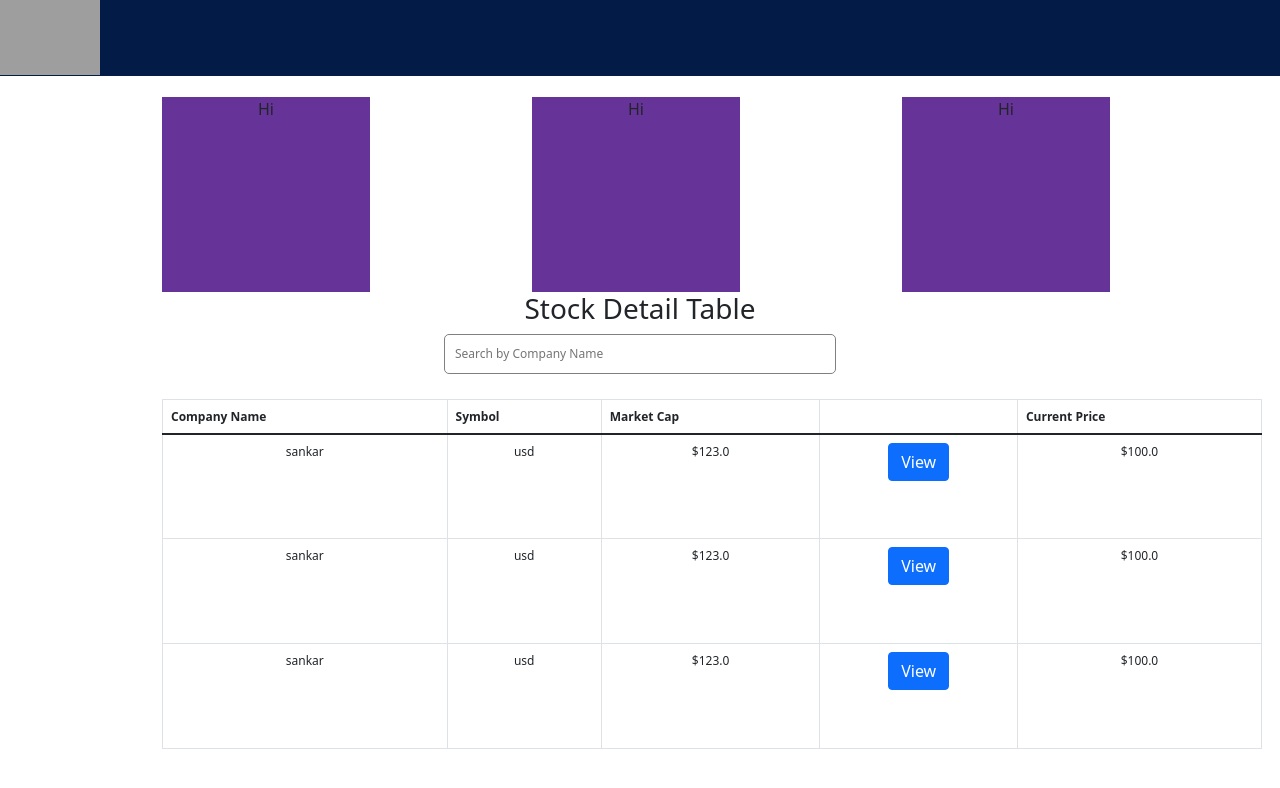
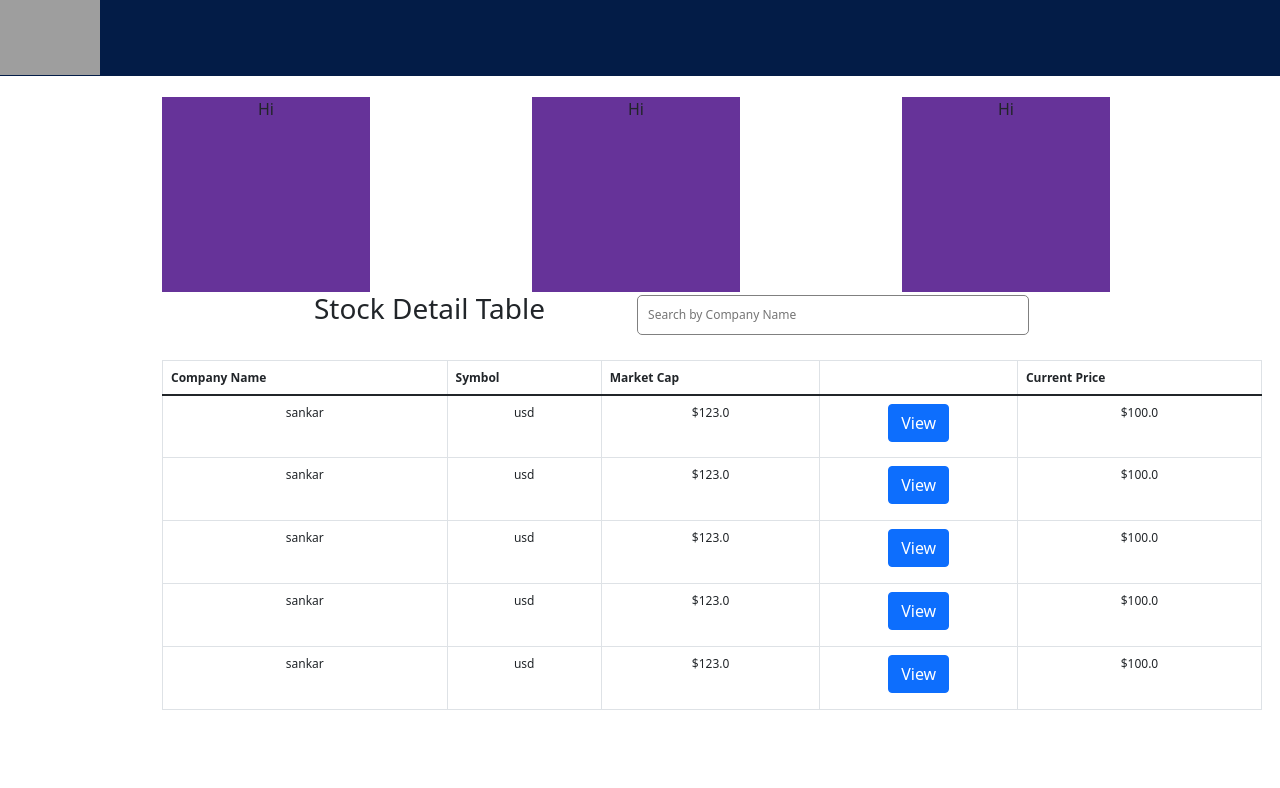
Before and after one commit to cedric-san/Quikie-App, a React (Create React App) app: page / in a window 1280 px wide. Shown: the top 788 px of the page. Built offline with nearby package versions, Linux system fonts and the light colour scheme; grey boxes are pictures that could not be loaded; the HTML template or start-up script is replaced by a standard one.

Commit message:
2 files modified

```diff
--- a/src/Components/Home/Table.css
+++ b/src/Components/Home/Table.css
@@ -9,11 +9,15 @@ tbody > tr {
   height: 60px;
   text-align: center;
 }
+h3 {
+  display: inline;
+  margin-left: 63px;
+}
 input {
-  display: inline;
   width: 392px;
   padding: 10px;
   font-size: 12px;
   border-radius: 5px;
   border: 1px solid gray;
+  margin-left: 92px;
 }
--- a/src/Components/Home/Table.js
+++ b/src/Components/Home/Table.js
@@ -1,11 +1,6 @@
 import React, { useState, useEffect } from 'react';
 import './Table.css';
 const Table = () => {
-  const [list, setList] = useState([]);
-
-  useEffect(() => {
-    setList(array);
-  }, []);
   const array = [
     {
       name: 'sankar',
@@ -25,7 +20,31 @@ const Table = () => {
       marketCap: '$123.0',
       currentPrice: '$100.0',
     },
+    {
+      name: 'sankar',
+      symbol: 'usd',
+      marketCap: '$123.0',
+      currentPrice: '$100.0',
+    },
+    {
+      name: 'sankar',
+      symbol: 'usd',
+      marketCap: '$123.0',
+      currentPrice: '$100.0',
+    },
   ];
+  const [list, setList] = useState([]);
+  const [buttonStatus, setButtonStatus] = useState(false);
+
+  useEffect(() => {
+    setTimeout(() => {
+      setList(array);
+    }, 3000);
+  }, [list]);
+  setTimeout(() => {
+    setButtonStatus(!buttonStatus);
+  }, 6000);
+
   return (
     <div>
       <h3>Stock Detail Table</h3>
@@ -49,7 +68,9 @@ const Table = () => {
                 <td>{data.symbol}</td>
                 <td>{data.marketCap}</td>
                 <td>
-                  <button className="btn btn-primary">View</button>
+                  <button className="btn btn-primary">
+                    {buttonStatus ? 'Save Data' : 'View'}
+                  </button>
                 </td>
                 <td>{data.currentPrice}</td>
               </tr>
```
